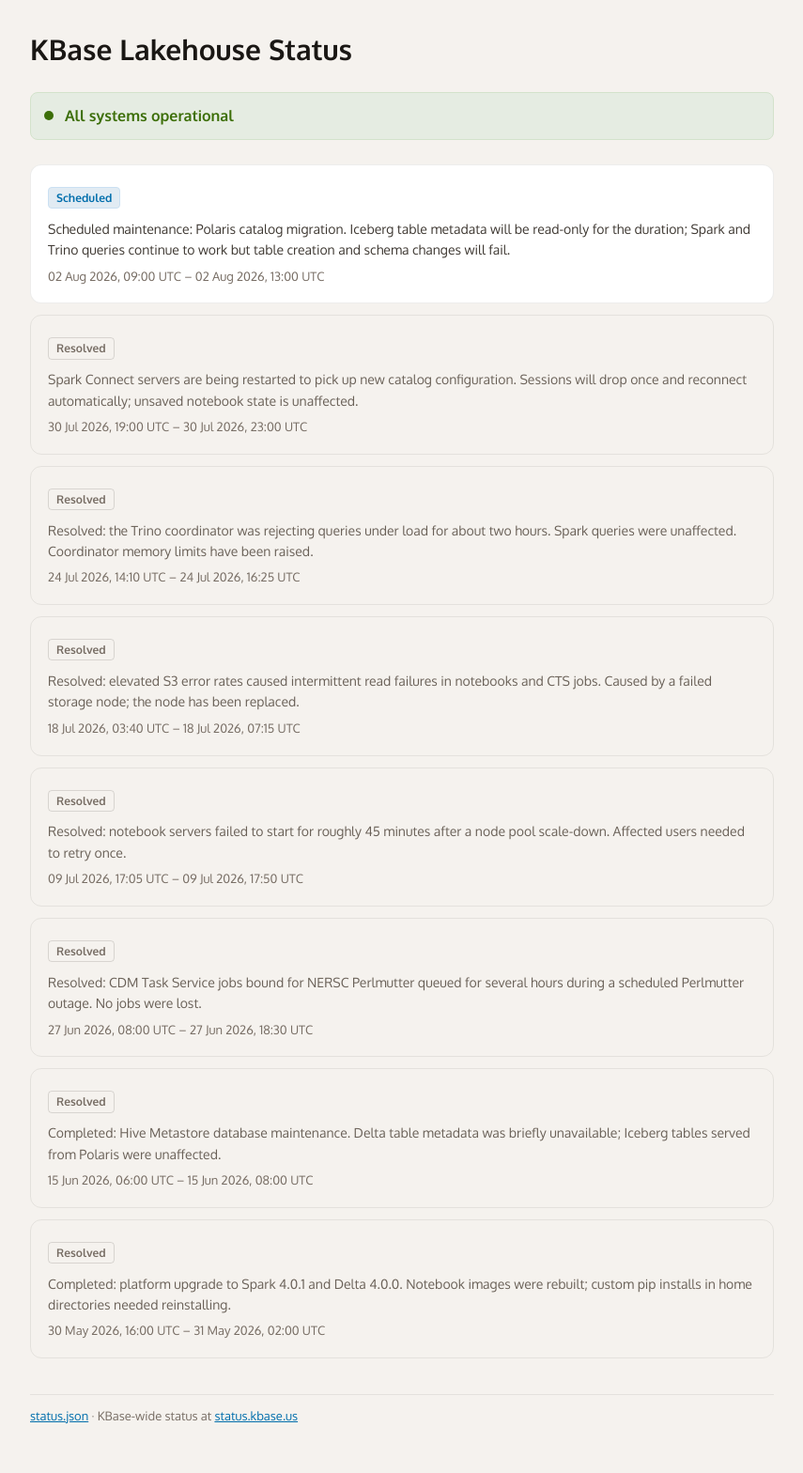
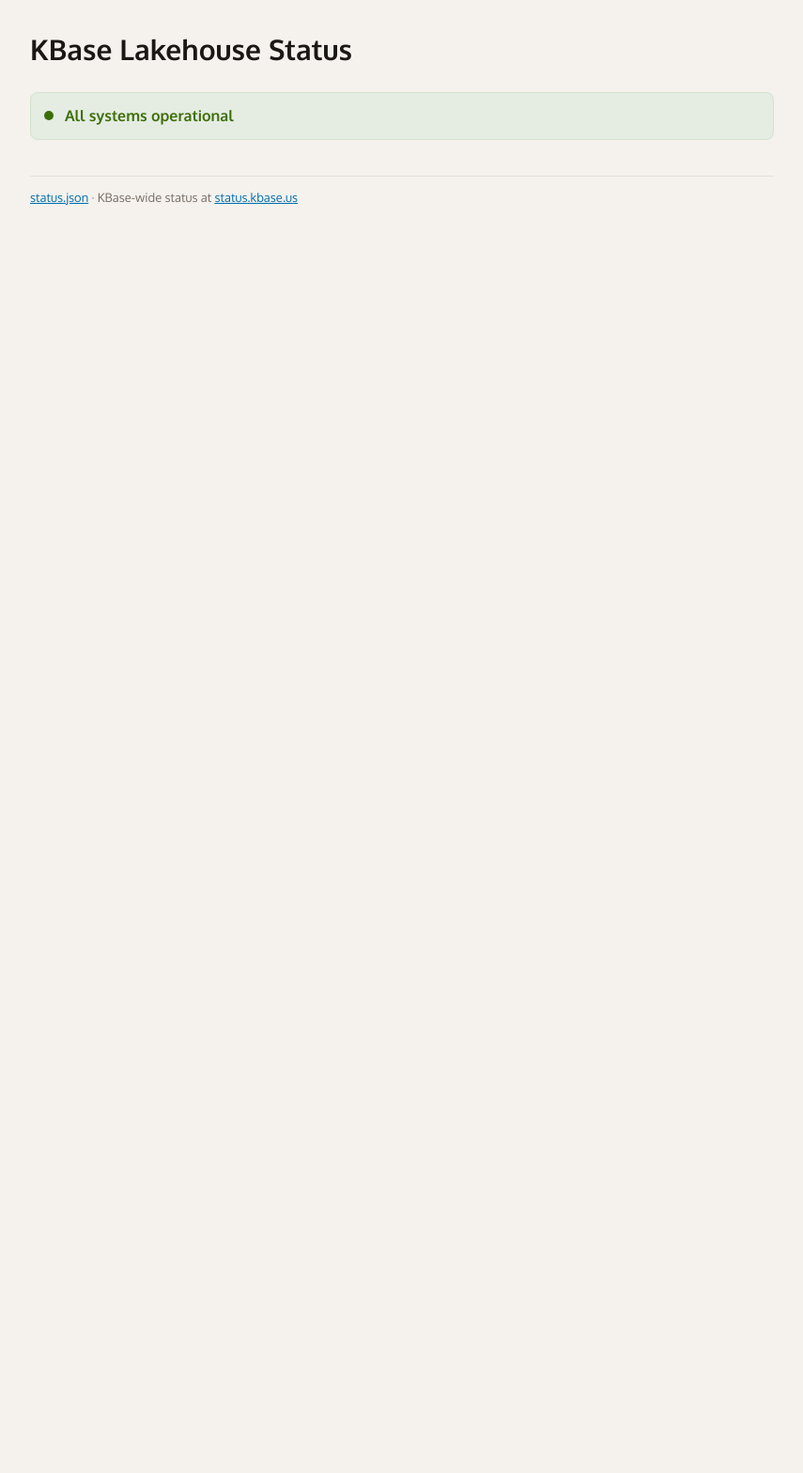
Before and after one commit to KBaseDataLakehouse/status, a Jekyll site: the page built from index.html, in a window 1280 px wide. Shown: the whole page at 94% size, without its empty margins (212-1067 px from the left). Built offline with Jekyll 4.4.1, drawn with Linux system fonts in a browser that asks for light colours; after the commit the page ends 900 px from its top, so only the background shows below that.

Commit message:
Clear the mock announcements
The fabricated feed was for reviewing the layout against realistic
content. Leaving invented incidents on a public status page would
misrepresent platform history, so the feed goes back to empty.

```diff
--- a/_data/status.yml
+++ b/_data/status.yml
@@ -34,70 +34,14 @@
 #              until you give it an end time. Exclusive: at ends_at exactly,
 #              the announcement is over.
 
-# =========================================================================
-# MOCK DATA — every entry below is fabricated, for design review only.
-# None of these incidents happened. Replace this whole list with `[]`
-# before the page is linked or announced anywhere.
-# =========================================================================
+announcements: []
 
-announcements:
-  - id: 2026-08-02-polaris-catalog-migration
-    message: >-
-      Scheduled maintenance: Polaris catalog migration. Iceberg table metadata
-      will be read-only for the duration; Spark and Trino queries continue to
-      work but table creation and schema changes will fail.
-    starts_at: "2026-08-02T09:00:00Z"
-    ends_at: "2026-08-02T13:00:00Z"
-
-  - id: 2026-07-30-spark-connect-restart
-    message: >-
-      Spark Connect servers are being restarted to pick up new catalog
-      configuration. Sessions will drop once and reconnect automatically;
-      unsaved notebook state is unaffected.
-    starts_at: "2026-07-30T19:00:00Z"
-    ends_at: "2026-07-30T23:00:00Z"
-
-  - id: 2026-07-24-trino-degraded
-    message: >-
-      Resolved: the Trino coordinator was rejecting queries under load for
-      about two hours. Spark queries were unaffected. Coordinator memory
-      limits have been raised.
-    starts_at: "2026-07-24T14:10:00Z"
-    ends_at: "2026-07-24T16:25:00Z"
-
-  - id: 2026-07-18-s3-elevated-errors
-    message: >-
-      Resolved: elevated S3 error rates caused intermittent read failures in
-      notebooks and CTS jobs. Caused by a failed storage node; the node has
-      been replaced.
-    starts_at: "2026-07-18T03:40:00Z"
-    ends_at: "2026-07-18T07:15:00Z"
-
-  - id: 2026-07-09-jupyterhub-spawn-failures
-    message: >-
-      Resolved: notebook servers failed to start for roughly 45 minutes after
-      a node pool scale-down. Affected users needed to retry once.
-    starts_at: "2026-07-09T17:05:00Z"
-    ends_at: "2026-07-09T17:50:00Z"
-
-  - id: 2026-06-27-cts-nersc-backlog
-    message: >-
-      Resolved: CDM Task Service jobs bound for NERSC Perlmutter queued for
-      several hours during a scheduled Perlmutter outage. No jobs were lost.
-    starts_at: "2026-06-27T08:00:00Z"
-    ends_at: "2026-06-27T18:30:00Z"
-
-  - id: 2026-06-15-hive-metastore-maintenance
-    message: >-
-      Completed: Hive Metastore database maintenance. Delta table metadata was
-      briefly unavailable; Iceberg tables served from Polaris were unaffected.
-    starts_at: "2026-06-15T06:00:00Z"
-    ends_at: "2026-06-15T08:00:00Z"
-
-  - id: 2026-05-30-platform-upgrade
-    message: >-
-      Completed: platform upgrade to Spark 4.0.1 and Delta 4.0.0. Notebook
-      images were rebuilt; custom pip installs in home directories needed
-      reinstalling.
-    starts_at: "2026-05-30T16:00:00Z"
-    ends_at: "2026-05-31T02:00:00Z"
+# Copy this shape when adding one, newest at the top of the list:
+#
+# announcements:
+#   - id: 2026-08-02-spark-restart
+#     message: >-
+#       Spark clusters restart Saturday 09:00–13:00 PT. Save your work;
+#       running jobs will be interrupted.
+#     starts_at: "2026-08-02T09:00:00Z"
+#     ends_at: "2026-08-02T13:00:00Z"
```
